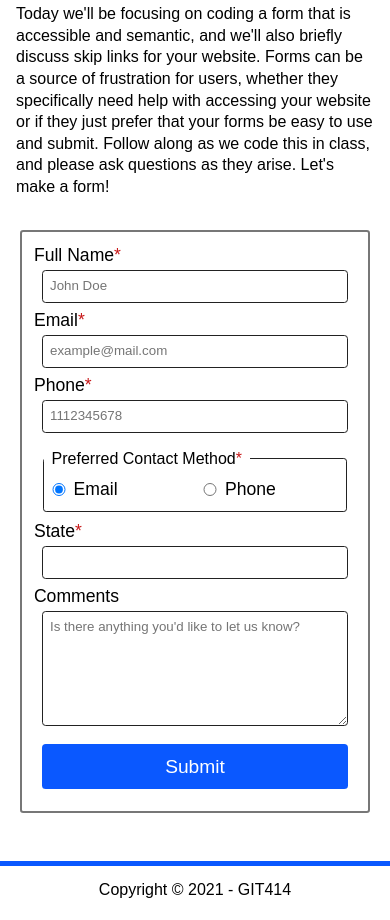
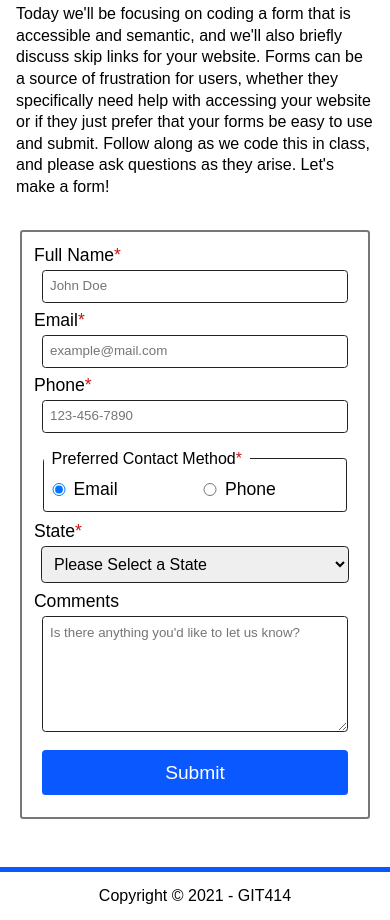
Before and after one commit to gpoelche/git414-accessible-forms, a plain HTML site: page index.html in a window 390 px wide. Shown: the part 753-1673 px from the top of the page. Drawn offline with Linux system fonts and the light colour scheme.

Commit message:
Updated state select, removed restriction from phone number, added proper autocomplete
Overall attempted to improve form usability for those needing differing accessibility settings

```diff
--- a/index.html
+++ b/index.html
@@ -31,13 +31,13 @@
 		<!--The email type handles the proper formatting requirement for us when the user submits this information.-->
 		<form method="post" action="https://wp.zybooks.com/form-viewer.php">
 			<label for="name">Full Name<span class="required">*</span></label>
-			<input type="text" name="name" id="name" pattern="[A-Za-z]{2,} [A-Za-z]{2,}" title="First and Last Name" placeholder="John Doe" aria-required="true" required>
+			<input type="text" name="name" id="name" pattern="[A-Za-z]{2,} [A-Za-z]{2,}" title="First and Last Name" placeholder="John Doe" aria-required="true" autocomplete="name" required>
 
 			<label for="email">Email<span class="required">*</span></label>
-			<input type="email" name="email" id="email" placeholder="example@mail.com" aria-required="true" required>
+			<input type="email" name="email" id="email" placeholder="example@mail.com" aria-required="true" autocomplete="email" required>
 
 			<label for="tel">Phone<span class="required">*</span></label>
-			<input type="tel" name="tel" id="tel" pattern="[0-9]{10}" placeholder="1112345678" title="e.g, 1112345678" aria-required="true" required>
+			<input type="tel" name="tel" id="tel" placeholder="123-456-7890" title="e.g, 123-456-7890" aria-required="true" autocomplete="tel" required>
 
 			<fieldset>
 				<!--The required parameter doesn't work with fieldset, but I'll still present that this choice is required to the user.-->
@@ -52,59 +52,59 @@
 			</fieldset>
 
 			<label for="state">State<span class="required">*</span></label>
-			<input type="text" id="state" name="state" list="state-list" aria-required="true" required>
-			<datalist id="state-list">
-				<option value="Alabama"></option>
-				<option value="Alaska"></option>
-				<option value="Arizona"></option>
-				<option value="Arkansas"></option>
-				<option value="California"></option>
-				<option value="Colorado"></option>
-				<option value="Connecticut"></option>
-				<option value="Delaware"></option>
-				<option value="Florida"></option>
-				<option value="Georgia"></option>
-				<option value="Hawaii"></option>
-				<option value="Idaho"></option>
-				<option value="Illinois"></option>
-				<option value="Indiana"></option>
-				<option value="Iowa"></option>
-				<option value="Kansas"></option>
-				<option value="Kentucky"></option>
-				<option value="Louisiana"></option>
-				<option value="Maine"></option>
-				<option value="Maryland"></option>
-				<option value="Massachusetts"></option>
-				<option value="Michigan"></option>
-				<option value="Minnesota"></option>
-				<option value="Mississippi"></option>
-				<option value="Missouri"></option>
-				<option value="Montana"></option>
-				<option value="Nebraska"></option>
-				<option value="Nevada"></option>
-				<option value="New Hampshire"></option>
-				<option value="New Jersey"></option>
-				<option value="New Mexico"></option>
-				<option value="New York"></option>
-				<option value="North Carolina"></option>
-				<option value="North Dakota"></option>
-				<option value="Ohio"></option>
-				<option value="Oklahoma"></option>
-				<option value="Oregon"></option>
-				<option value="Pennsylvania"></option>
-				<option value="Rhode Island"></option>
-				<option value="South Carolina"></option>
-				<option value="South Dakota"></option>
-				<option value="Tennessee"></option>
-				<option value="Texas"></option>
-				<option value="Utah"></option>
-				<option value="Vermont"></option>
-				<option value="Virginia"></option>
-				<option value="Washington"></option>
-				<option value="West Virginia"></option>
-				<option value="Wisconsin"></option>
-				<option value="Wyoming"></option>
-			</datalist>
+			<select id="state" name="state" aria-required="true" required>
+				<option value="">Please Select a State</option>
+				<option value="Alabama">Alabama</option>
+				<option value="Alaska">Alaska</option>
+				<option value="Arizona">Arizona</option>
+				<option value="Arkansas">Arkansas</option>
+				<option value="California">California</option>
+				<option value="Colorado">Colorado</option>
+				<option value="Connecticut">Connecticut</option>
+				<option value="Delaware">Delaware</option>
+				<option value="Florida">Florida</option>
+				<option value="Georgia">Georgia</option>
+				<option value="Hawaii">Hawaii</option>
+				<option value="Idaho">Idaho</option>
+				<option value="Illinois">Illinois</option>
+				<option value="Indiana">Indiana</option>
+				<option value="Iowa">Iowa</option>
+				<option value="Kansas">Kansas</option>
+				<option value="Kentucky">Kentucky</option>
+				<option value="Louisiana">Louisiana</option>
+				<option value="Maine">Maine</option>
+				<option value="Maryland">Maryland</option>
+				<option value="Massachusetts">Massachusetts</option>
+				<option value="Michigan">Michigan</option>
+				<option value="Minnesota">Minnesota</option>
+				<option value="Mississippi">Mississippi</option>
+				<option value="Missouri">Missouri</option>
+				<option value="Montana">Montana</option>
+				<option value="Nebraska">Nebraska</option>
+				<option value="Nevada">Nevada</option>
+				<option value="New Hampshire">New Hampshire</option>
+				<option value="New Jersey">New Jersey</option>
+				<option value="New Mexico">New Mexico</option>
+				<option value="New York">New York</option>
+				<option value="North Carolina">North Carolina</option>
+				<option value="North Dakota">North Dakota</option>
+				<option value="Ohio">Ohio</option>
+				<option value="Oklahoma">Oklahoma</option>
+				<option value="Oregon">Oregon</option>
+				<option value="Pennsylvania">Pennsylvania</option>
+				<option value="Rhode Island">Rhode Island</option>
+				<option value="South Carolina">South Carolina</option>
+				<option value="South Dakota">South Dakota</option>
+				<option value="Tennessee">Tennessee</option>
+				<option value="Texas">Texas</option>
+				<option value="Utah">Utah</option>
+				<option value="Vermont">Vermont</option>
+				<option value="Virginia">Virginia</option>
+				<option value="Washington">Washington</option>
+				<option value="West Virginia">West Virginia</option>
+				<option value="Wisconsin">Wisconsin</option>
+				<option value="Wyoming">Wyoming</option>
+			</select>
 
 			<label for="comments">Comments</label>
 			<textarea name="comments" id="comments" placeholder="Is there anything you'd like to let us know?"></textarea>
```
